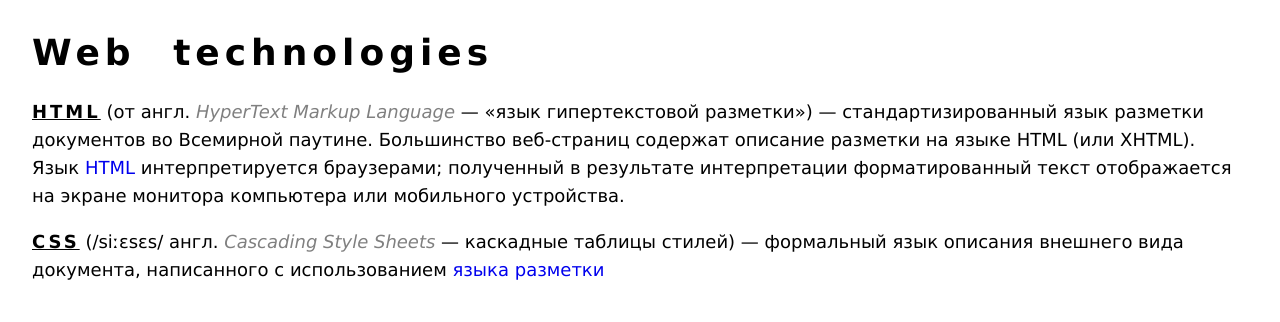
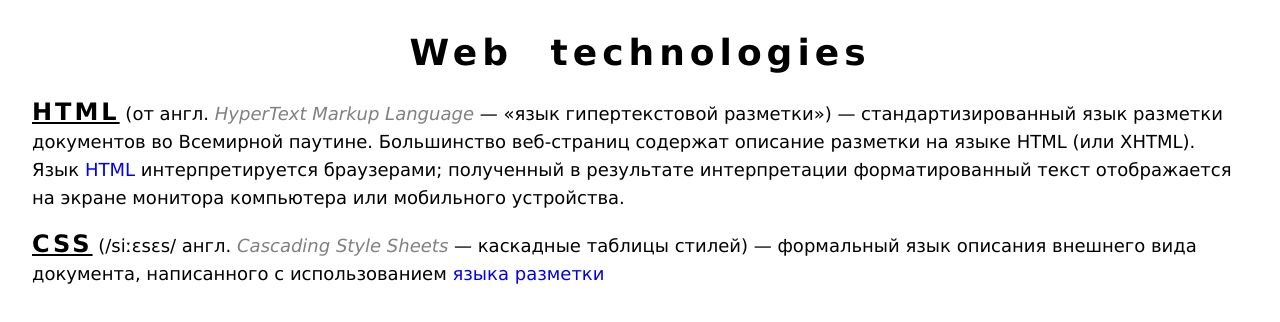
Before and after one commit to taniakononenko23/vscode-git-test38, a plain HTML site: page index.html in a window 1280 px wide. Drawn offline with nearby package versions, Linux system fonts and the light colour scheme.

Commit message:
add init files

```diff
--- a/index.html
+++ b/index.html
@@ -21,7 +21,8 @@
     h1{
       word-spacing: 20px;
       letter-spacing: 5px;
-      text-decoration: lowercase;
+      text-decoration: uppercase;
+      text-align: center;
     }
 
     p{
@@ -31,6 +32,7 @@
       font-weight: 900;
       letter-spacing: 3px;
       text-decoration: underline;
+      font-size: 24px;
     }
     .translation{
       color: grey;
```
